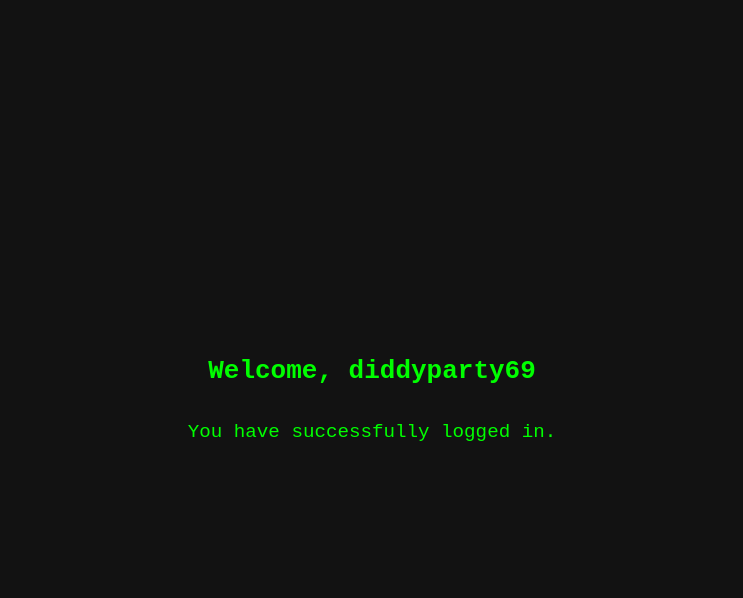
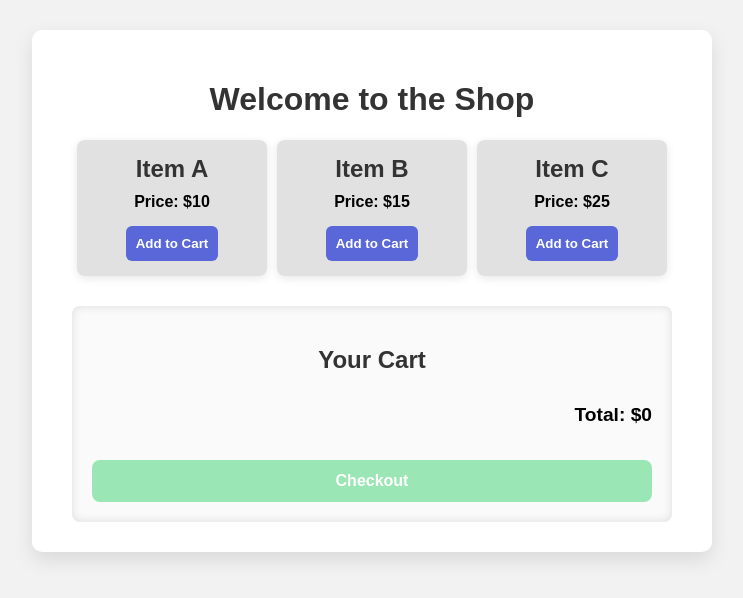
Before and after one commit to DZ3G/challange-1h, a plain HTML site: page home.html in a window 1280 px wide. Shown: the whole page, without its empty margins (268-1011 px from the left). Drawn offline with Linux system fonts and the light colour scheme.

Commit message:
Addd simple shop page and style2.css

```diff
--- a/home.html
+++ b/home.html
@@ -2,30 +2,69 @@
 <html lang="en">
 <head>
   <meta charset="UTF-8" />
-  <title>Home - DumDev</title>
-  <style>
-    body {
-      background: #121212;
-      color: #0f0;
-      font-family: monospace;
-      display: flex;
-      justify-content: center;
-      align-items: center;
-      height: 100vh;
-      margin: 0;
-      flex-direction: column;
-    }
-    h1 {
-      font-weight: 700;
-      margin-bottom: 1rem;
-    }
-    p {
-      font-size: 1.2rem;
-    }
-  </style>
+  <meta name="viewport" content="width=device-width, initial-scale=1" />
+  <title>Simple Shop</title>
+  <link rel="stylesheet" href="style2.css" />
 </head>
 <body>
-  <h1>Welcome, diddyparty69</h1>
-  <p>You have successfully logged in.</p>
+  <div id="shop-container">
+    <h1>Welcome to the Shop</h1>
+
+    <div id="products">
+      <div class="product" data-price="10">
+        <h2>Item A</h2>
+        <p>Price: $10</p>
+        <button onclick="addToCart('Item A', 10)">Add to Cart</button>
+      </div>
+      <div class="product" data-price="15">
+        <h2>Item B</h2>
+        <p>Price: $15</p>
+        <button onclick="addToCart('Item B', 15)">Add to Cart</button>
+      </div>
+      <div class="product" data-price="25">
+        <h2>Item C</h2>
+        <p>Price: $25</p>
+        <button onclick="addToCart('Item C', 25)">Add to Cart</button>
+      </div>
+    </div>
+
+    <div id="cart">
+      <h2>Your Cart</h2>
+      <ul id="cart-items"></ul>
+      <p id="total-price">Total: $0</p>
+      <button id="checkout-btn" onclick="checkout()" disabled>Checkout</button>
+    </div>
+  </div>
+
+  <script>
+    const cart = [];
+    const cartItemsUl = document.getElementById('cart-items');
+    const totalPriceP = document.getElementById('total-price');
+    const checkoutBtn = document.getElementById('checkout-btn');
+
+    function addToCart(name, price) {
+      cart.push({name, price});
+      renderCart();
+    }
+
+    function renderCart() {
+      cartItemsUl.innerHTML = '';
+      let total = 0;
+      cart.forEach((item, idx) => {
+        const li = document.createElement('li');
+        li.textContent = `${item.name} - $${item.price}`;
+        cartItemsUl.appendChild(li);
+        total += item.price;
+      });
+      totalPriceP.textContent = `Total: $${total}`;
+      checkoutBtn.disabled = cart.length === 0;
+    }
+
+    function checkout() {
+      alert(`Thank you for your purchase! Total: $${cart.reduce((sum, item) => sum + item.price, 0)}`);
+      cart.length = 0; // empty cart
+      renderCart();
+    }
+  </script>
 </body>
 </html>
--- /dev/null
+++ b/style2.css
@@ -0,0 +1,111 @@
+body {
+  font-family: Arial, sans-serif;
+  background: #f2f2f2;
+  margin: 0;
+  padding: 30px;
+  display: flex;
+  justify-content: center;
+}
+
+#shop-container {
+  background: white;
+  padding: 30px 40px;
+  border-radius: 10px;
+  box-shadow: 0 8px 20px rgba(0,0,0,0.1);
+  max-width: 600px;
+  width: 100%;
+}
+
+h1, h2 {
+  text-align: center;
+  color: #333;
+}
+
+#products {
+  display: flex;
+  justify-content: space-around;
+  margin-bottom: 30px;
+}
+
+.product {
+  background: #e1e1e1;
+  border-radius: 8px;
+  padding: 15px 20px;
+  width: 150px;
+  text-align: center;
+  box-shadow: 0 2px 8px rgba(0,0,0,0.1);
+}
+
+.product h2 {
+  margin: 0 0 10px 0;
+}
+
+.product p {
+  margin: 0 0 15px 0;
+  font-weight: bold;
+}
+
+.product button {
+  background-color: #5a67d8;
+  border: none;
+  color: white;
+  padding: 10px;
+  border-radius: 6px;
+  cursor: pointer;
+  font-weight: 700;
+  transition: background-color 0.3s ease;
+}
+
+.product button:hover {
+  background-color: #434190;
+}
+
+#cart {
+  background: #fafafa;
+  border-radius: 8px;
+  padding: 20px;
+  box-shadow: inset 0 0 10px #ddd;
+}
+
+#cart-items {
+  list-style-type: none;
+  padding-left: 0;
+  margin: 10px 0;
+  max-height: 150px;
+  overflow-y: auto;
+}
+
+#cart-items li {
+  padding: 6px 0;
+  border-bottom: 1px solid #ccc;
+}
+
+#total-price {
+  font-weight: 700;
+  font-size: 1.2em;
+  text-align: right;
+  margin-top: 10px;
+}
+
+#checkout-btn {
+  margin-top: 15px;
+  width: 100%;
+  padding: 12px;
+  font-weight: 700;
+  font-size: 1em;
+  background-color: #38a169;
+  color: white;
+  border: none;
+  border-radius: 8px;
+  cursor: pointer;
+  transition: background-color 0.3s ease;
+}
+
+#checkout-btn:disabled {
+  background-color: #9ae6b4;
+  cursor: not-allowed;
+}
+
+#checkout-btn:hover:enabled {
+  background-color: #2f855a;
+}
```
